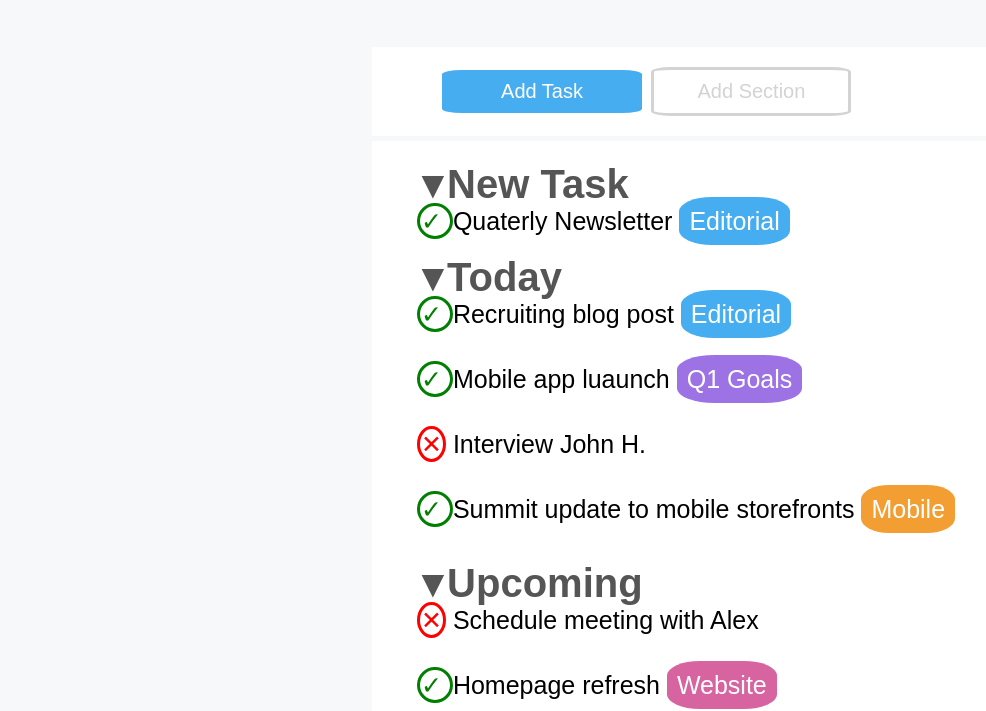
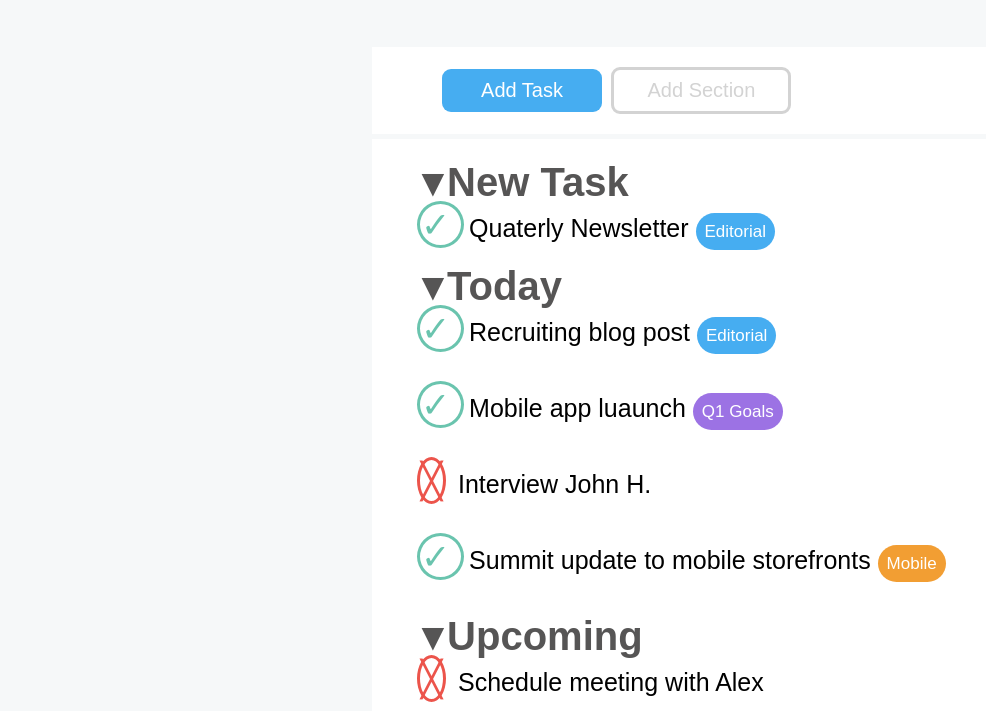
Before and after one commit to Oltion-Koceku/html-css-toboolist, a plain HTML site: page index.html in a window 1280 px wide. Shown: the part 113-824 px from the top of the page, without its empty margins (28-1014 px from the left). Drawn offline with Linux system fonts and the light colour scheme.

Commit message:
correzione

```diff
--- a/assets/style/style.css
+++ b/assets/style/style.css
@@ -29,6 +29,7 @@ h2 {
 h2::before {
   content: ' \25BE';
   padding-right: 5px;
+  ma
 
 }
 
@@ -41,11 +42,13 @@ li {
 
 ul li::before {
   content: ' ✓ ';
-  border-color: green;
+  border-color:#6AC4AE;
   border-style: solid;
   border-radius: 50%;
   padding: 1px;
-  color: green;
+  color: #6AC4AE;
+  margin-right: 5px;
+  font-size: 35px;
 
 }
 
@@ -83,10 +86,10 @@ header {
 
 .container .button1 {
   display: inline-block;
-  width: 200px;
+  width: 160px;
   background-color: #46adf1;
   padding: 10px;
-  border-radius: 10%;
+  border-radius: 9px;
   color: white;
   text-align: center;
   font-size: 20px;
@@ -94,10 +97,10 @@ header {
 
 .container .button2 {
   display: inline-block;
-  width: 200px;
+  width: 180px;
   border-color: lightgray;
-  padding: 10px;
-  border-radius: 10%;
+  padding: 9px;
+  border-radius: 9px;
   color: lightgray;
   text-align: center;
   font-size: 20px;
@@ -115,10 +118,11 @@ header {
 }
 
 .tag {
-  padding: 10px;
+  padding: 9px;
   width: 100px;
-  border-radius: 30%;
+  border-radius: 45px;
   color: white;
+  font-size: 17px;
 }
 
 .blu {
@@ -146,9 +150,10 @@ header {
 }
 
 .x::before {
-  content: '	✕';
-  border-color: red;
-  color: red;
+  content: '\2573';
+  border-color:#EC544B;
+  color:#EC544B;
+  font-size: 35px;
 
 }
 
```
